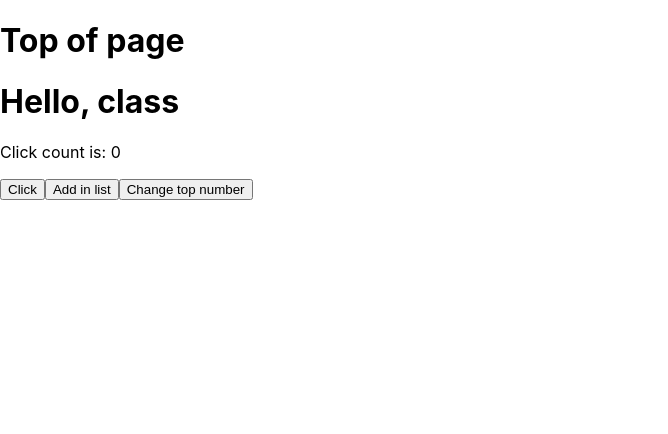
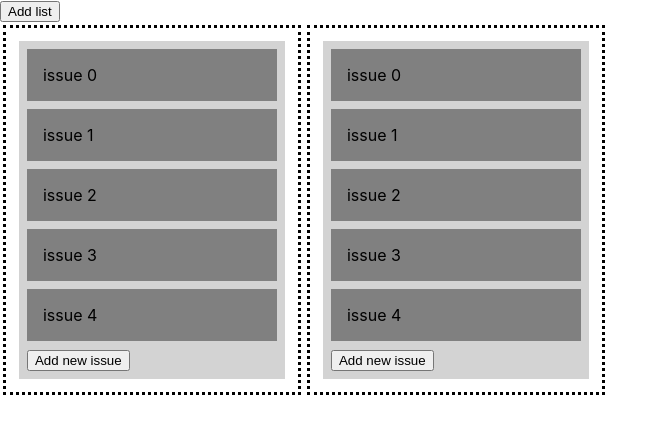
Before and after one commit to infomediadesign/sad-02-2022-project-the-secret-ingredient, a React (Create React App) app in the folder frontend/: page / in a window 1280 px wide. Shown: the top 434 px of the page, without its empty margins (0-668 px from the left). Built offline with nearby package versions, Linux system fonts and the light colour scheme.

Commit message:
Drag drop nightmare
So it begins good god what is this sh*t

```diff
--- a/frontend/package.json
+++ b/frontend/package.json
@@ -3,6 +3,7 @@
   "version": "0.1.0",
   "private": true,
   "dependencies": {
+    "@emotion/styled": "^11.8.1",
     "@testing-library/jest-dom": "^5.14.1",
     "@testing-library/react": "^13.0.0",
     "@testing-library/user-event": "^13.2.1",
@@ -13,9 +14,11 @@
     "immutable": "^4.0.0",
     "react": "^18.1.0",
     "react-beautiful-dnd": "^13.1.0",
+    "react-cursor-position": "^3.0.3",
     "react-dom": "^18.1.0",
     "react-router-dom": "^6.3.0",
     "react-scripts": "5.0.1",
+    "styled-components": "^5.3.5",
     "typescript": "^4.4.2",
     "web-vitals": "^2.1.0"
   },
--- a/frontend/src/ViewModels/Board.tsx
+++ b/frontend/src/ViewModels/Board.tsx
@@ -1,2 +1,22 @@
-export function addAnotherList(e: any){
-}
+import React, { useState } from "react";
+import ReactDOM from "react-dom";
+import {
+  DragDropContext,
+  Draggable,
+  DraggingStyle,
+  Droppable,
+  DropResult,
+  NotDraggingStyle
+} from "react-beautiful-dnd";
+
+export interface Issue {
+    id: string;
+    content: string;
+  }
+
+ // fake data generator
+export function getIssues(count: number): Issue[]{
+    return (Array.from({ length: count }, (v, k) => k).map(k => ({
+      id: `issue-${k}`,
+      content: `issue ${k}`
+})))};
--- a/frontend/src/Views/Board.tsx
+++ b/frontend/src/Views/Board.tsx
@@ -1,31 +1,15 @@
-import React, { useState } from 'react';
+import React, { useState } from "react";
+import ReactDOM from "react-dom";
 import CSS from 'csstype';
-import './App.css';
-import {CreateIssueList} from './IssueList'
-import { DragDropContext, Droppable, Draggable, DraggableProvided, DraggableStateSnapshot} from 'react-beautiful-dnd';
-
-export interface  issueListData {
-  indexK : Number,
-  name : String,
-  number : Number,
-}
-
-const myTestList =[
-  {
-    id: "1",
-    name: 'Me1'
-  },
-  {
-    id: "2",
-    name: 'Me2'
-  },
-  {
-    id: "3",
-    name: 'Me3'
-  }
-]
-
-let arrayOfIssueLists : issueListData[] = new Array();
+import {Issue, getIssues} from '../ViewModels/Board'
+import {
+  DragDropContext,
+  Draggable,
+  DraggingStyle,
+  Droppable,
+  DropResult,
+  NotDraggingStyle
+} from "react-beautiful-dnd";
 
 const horizontalList: CSS.Properties = {
   float: 'left',
@@ -34,69 +18,133 @@ const horizontalList: CSS.Properties = {
   margin: '0.2rem',
 }
 
-function App() {
-  const [age, setAge] = useState(18);
-  const [name, setName] = useState('class');
-  const [element, setElement] = useState(<h1>Hello, {name}</h1>);
-  const [count, setCount] = useState(0);
+// a little function to help us with reordering the result
+const reorder = (
+  list: Issue[],
+  startIndex: number,
+  endIndex: number
+): Issue[] => {
+  const result = Array.from(list);
+  const [removed] = result.splice(startIndex, 1);
+  result.splice(endIndex, 0, removed);
 
-  const [listsOfIssues, setlistsOfIssues] = useState(new Array);
+  return result;
+};
+
+const grid = 8;
+
+const getItemStyle = (
+  isDragging: boolean,
+  draggableStyle: DraggingStyle | NotDraggingStyle | undefined
+): React.CSSProperties => ({
+  // some basic styles to make the items look a bit nicer
+  userSelect: "none",
+  padding: grid * 2,
+  margin: `0 0 ${grid}px 0`,
+
+  // change background colour if dragging
+  background: isDragging ? "lightgreen" : "grey",
+
+  // styles we need to apply on draggables
+  ...draggableStyle
+});
+
+const getListStyle = (isDraggingOver: boolean): React.CSSProperties => ({
+  background: isDraggingOver ? "lightblue" : "lightgrey",
+  padding: grid,
+  width: 250
+});
+
+const testA = [
+  {
+    number : 1
+  },
+  {
+    number : 2
+  }
+]
+
+function App (){
+  const [issueCount, setIssueCount] = useState(5);
+  const [listOfIssues, setlistOfIssues] = useState(testA);
+  const [state, setState] = useState(getIssues(5));
+
+  const onDragEnd = (result: DropResult): void => {
+    if (!result.destination) {
+      return;
+    }
+
+    const items: Issue[] = reorder(
+      state,
+      result.source.index,
+      result.destination.index
+    );
+
+    setState(items);
+  };
 
   return (
     <div>
-      <h1>Top of page</h1>
-      {element}
-      <p>Click count is: {count}</p>
-      <button onClick={() => setCount(count + 1)}>Click</button>
-      <button onClick={() => {
-          setlistsOfIssues((oldArr) => [
-            ...oldArr,
-            {
-              indexK : oldArr.length,
-              name : "",
-              number : count
+      <div>
+        <button
+        onClick={() =>
+          {
+            setlistOfIssues((oldArr) => [
+              ...oldArr,
+              {
+                number : 1
+              }
+          ])
+          }}>Add list</button>
+      </div>
+
+      <DragDropContext onDragEnd={onDragEnd}>
+        {listOfIssues.map((item) => (
+          <div style={horizontalList}>
+          <Droppable droppableId="droppable">
+            {(provided, snapshot): JSX.Element => (
+                <div
+                  {...provided.droppableProps}
+                  ref={provided.innerRef}
+                  style={getListStyle(snapshot.isDraggingOver)}
+                >
+                  {listCreator(state)}
+                  {provided.placeholder}
+                  <button onClick={() => {setState(getIssues(issueCount)); setIssueCount(issueCount + 1)}}>Add new issue</button>
+                </div>
+              )
             }
-        ]);
-        arrayOfIssueLists = listsOfIssues;
-        }}>Add in list</button>
-        <button onClick={() => {
-          arrayOfIssueLists = listsOfIssues;
-          setlistsOfIssues(arrayOfIssueLists.map((listI, key) => key == 0
-            ?{...listI, number: count}
-            :{...listI}
-          ));
-        }}>Change top number</button>
-        <div>
-          <ul>{listsOfIssues.map(issue => (
-            <div style={horizontalList}>
-              <p>{issue.number}</p>
-              <button onClick={() => {
-                  arrayOfIssueLists = listsOfIssues;
-                  setlistsOfIssues(arrayOfIssueLists.map((listI, key) => key == issue.indexK
-                    ?{}
-                    :{...listI}
-                  ));
-                }}>Delete</button>
-                <DragDropContext onDragEnd={() => {}}>
-                  <Droppable droppableId='issuesId'>
-                    {(provided) => (
-                      <ul className='' {...provided.droppableProps} ref={provided.innerRef}>
-                        {myTestList.map((item, index) => {return(
-                          <Draggable key={item.id} draggableId={item.id} index={index}>
-                            {(providedDraggable:DraggableProvided, snapshotDraggable:DraggableStateSnapshot) => (
-                            <div><p>{item.id}</p><p>{item.name}</p></div>
-                            )}
-                          </Draggable>
-                        )})}
-                      </ul>
-                    )}
-                  </Droppable>
-                </DragDropContext>
-            </div>
-          ))}</ul>
-        </div>
+          </Droppable>
+          </div>
+        ))}
+    </DragDropContext>
     </div>
-  )
+  );
+};
+
+function listCreator(state : Issue[]){
+  return(<div>{
+    state.map((item, index) => (
+      <Draggable key={item.id} draggableId={item.id} index={index}>
+        {(provided, snapshot): JSX.Element => (
+          <div
+            ref={provided.innerRef}
+            {...provided.draggableProps}
+            {...provided.dragHandleProps}
+            style={getItemStyle(
+              snapshot.isDragging,
+              provided.draggableProps.style
+            )}
+          >
+            {item.content}
+          </div>
+        )}
+      </Draggable>
+    ))
+  }</div>)
 }
 
 export default App;
+
+// Put the thing into the DOM!
+ReactDOM.render(<App />, document.getElementById("root"));
--- a/frontend/src/index.tsx
+++ b/frontend/src/index.tsx
@@ -2,15 +2,12 @@ import React from 'react';
 import ReactDOM from 'react-dom/client';
 import './index.scss';
 import App from './Views/Board';
-import Home from './Views/Home';
 import reportWebVitals from './reportWebVitals';
 
 
 const root = ReactDOM.createRoot(document.getElementById('root') as HTMLElement);
 root.render(
-    <React.StrictMode>
-        <App />
-    </React.StrictMode>
+    <App />
 );
 
 // If you want to start measuring performance in your app, pass a function
```
Also changed, not shown: frontend/src/Views/Home.tsx (deleted, +0 -13 lines), frontend/src/Views/IssueList.tsx (deleted, +0 -25 lines), 2 other files (tests, documents, lock files or other folders).
